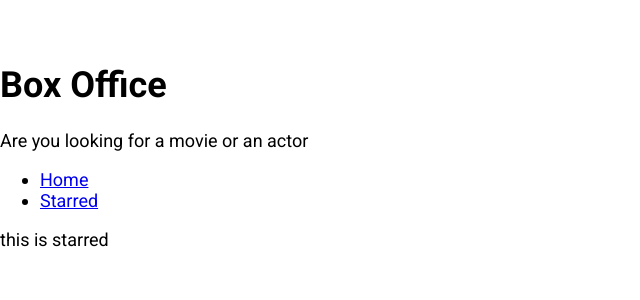
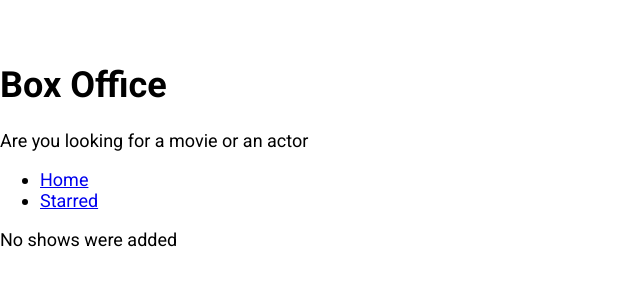
Before and after one commit to paranoid619/box-office, a React (Create React App) app: page /starred in a window 1280 px wide. Shown: the top 300 px of the page, without its empty margins (0-640 px from the left). Built offline with nearby package versions, Linux system fonts and the light colour scheme.

Commit message:
finished starred page

```diff
--- a/src/pages/Starred.js
+++ b/src/pages/Starred.js
@@ -1,8 +1,43 @@
-import React from 'react';
-import MainPageLayout from '../components/MainPageLayout,';
+import React, { useState, useEffect } from 'react';
+import  MainPageLayout from '../components/MainPageLayout,'
+import { useShows } from '../misc/custom-hooks';
+import { apiGet } from '../misc/config';
+import  {ShowGrid } from '../components/show/ShowGrid';
 
 const Starred = () => {
-  return <MainPageLayout>this is starred</MainPageLayout>;
+  const [starred] = useShows();
+
+  const [shows, setShows] = useState(null);
+  const [isLoading, setIsLoading] = useState(true);
+  const [error, setError] = useState(null);
+
+  useEffect(() => {
+    if (starred && starred.length > 0) {
+      const promises = starred.map(showId => apiGet(`/shows/${showId}`));
+
+      Promise.all(promises)
+        .then(apiData => apiData.map(show => ({ show })))
+        .then(results => {
+          setShows(results);
+          setIsLoading(false);
+        })
+        .catch(err => {
+          setError(err.message);
+          setIsLoading(false);
+        });
+    } else {
+      setIsLoading(false);
+    }
+  }, [starred]);
+
+  return (
+    <MainPageLayout>
+      {isLoading && <div>Shows are still loading</div>}
+      {error && <div>Error occured: {error}</div>}
+      {!isLoading && !shows && <div>No shows were added</div>}
+      {!isLoading && !error && shows && <ShowGrid data={shows} />}
+    </MainPageLayout>
+  );
 };
 
 export default Starred;
```
